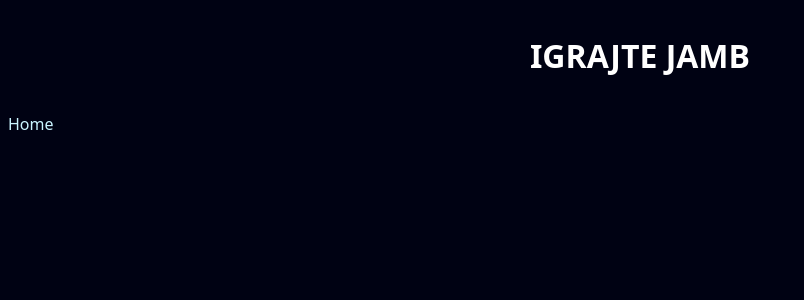
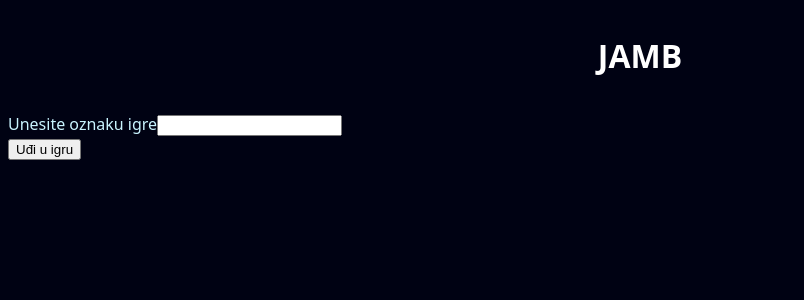
Before and after one commit to BSlaven/JAMB-YAHTZEE, a React (Vite) app: page / in a window 1280 px wide. Shown: the top 300 px of the page, without its empty margins (0-804 px from the left). Built offline with nearby package versions, Linux system fonts and the light colour scheme.

Commit message:
add game input functionality to home page

```diff
--- a/src/App.jsx
+++ b/src/App.jsx
@@ -10,7 +10,7 @@ function App() {
     <Router>
       <h1 className='game_title'>
         <Link to={'/'}>
-          IGRAJTE JAMB
+          JAMB
         </Link>
       </h1>
       <Routes>
--- a/src/components/Home/Home.jsx
+++ b/src/components/Home/Home.jsx
@@ -1,6 +1,39 @@
+import { useState } from "react";
+
+import { useNavigate } from "react-router";
+
 const Home = () => {
+
+  const navigate = useNavigate();
+
+  const [ gameId, setGameId ] = useState('');
+
+  const enterGameHandler = () => {
+    if(!gameId) return;
+
+    navigate(`game/${gameId}`);
+  }
+
   return (
-    <div>Home</div>
+    <section>
+      <div className="input_control">
+        <label htmlFor="game_id">Unesite oznaku igre</label>
+        <input
+          onChange={(e) => setGameId(e.target.value)}
+          value={gameId}
+          type="text"
+          id="game_id"
+          name="game_id"
+        />
+      </div>
+
+      <button
+        className="enter_game_btn"
+        onClick={enterGameHandler}
+      >
+        Uđi u igru
+      </button>
+    </section>
   )
 }
 
```
